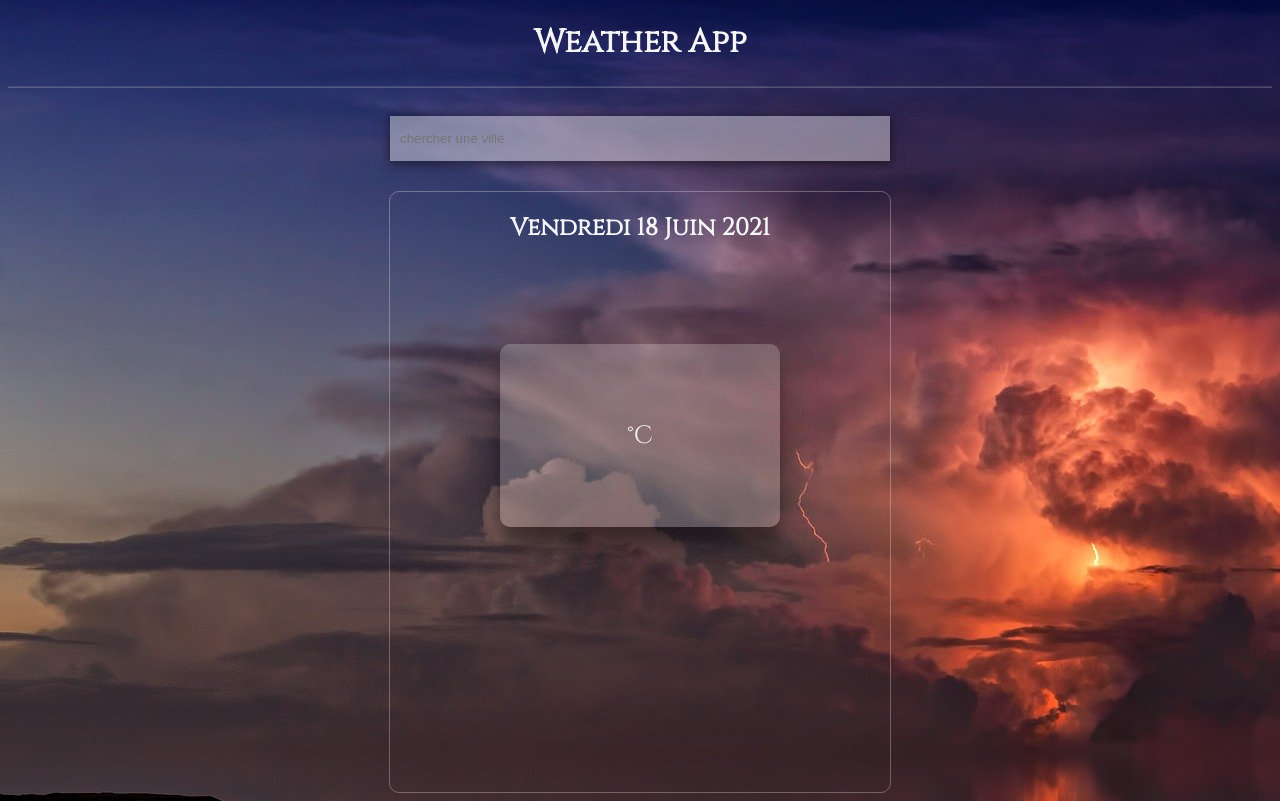
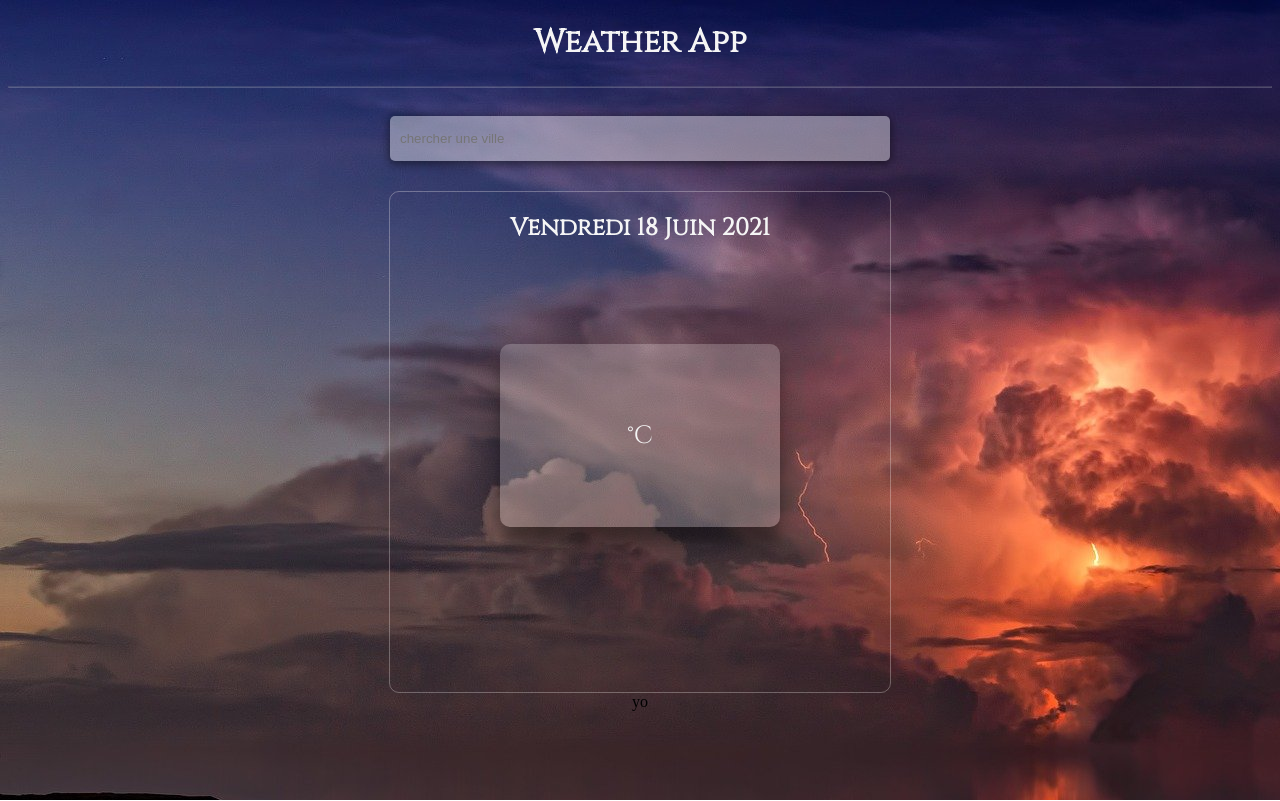
Before and after one commit to VanessaSeva/Weather-React, a React (Create React App) app: page / in a window 1280 px wide. Built offline with nearby package versions, Linux system fonts and the light colour scheme; no server answers.

Commit message:
api forecast

```diff
--- a/src/App.css
+++ b/src/App.css
@@ -21,7 +21,7 @@ body {
   border: 1px solid rgba(247, 242, 242, 0.3);
   margin-top: 50px;
   width: 500px;
-  height: 600px;
+  height: 500px;
   border-radius: 10px;
   color: whitesmoke;
 }
@@ -39,6 +39,7 @@ body {
   color: #333;
   -webkit-box-shadow: 0 2px 10px 1px rgba(0,0,0,0.5);
   box-shadow: 0 2px 10px 1px rgba(0,0,0,0.5);
+  border-radius: 5px;
 
 }
 
--- a/src/App.js
+++ b/src/App.js
@@ -1,10 +1,13 @@
 import './App.css';
-import Main from './Main/Main'
+import Main from './components/Main/Main'
+import Forecast from './components/Forecast/Forecast'
+
 
 function App() {
   return (
     <div className="App">
     <Main />
+    <Forecast />
     </div>
   );
 }
--- /dev/null
+++ b/src/components/Forecast/Forecast.js
@@ -0,0 +1,30 @@
+import React, { useState, useEffect } from 'react'
+
+const Forecast = () => {
+
+const [apiData, setApiData] = useState({})
+
+const apiUrl = 'https://api.openweathermap.org/data/2.5/forecast?q=Paris&appid=76a27df4ea541168980658d2bbc73e19'
+
+      useEffect(() => {
+        fetch(apiUrl)
+          .then((res) => res.json())
+          .then((results) => {
+            setApiData(results)
+            console.log(results);
+          })
+
+
+
+
+      }, [apiUrl]);
+
+
+    return (
+        <div>
+            yo
+        </div>
+    )
+}
+
+export default Forecast
```
Also changed, not shown: src/components/Main/Main.js (renamed from src/Main/Main.js).
